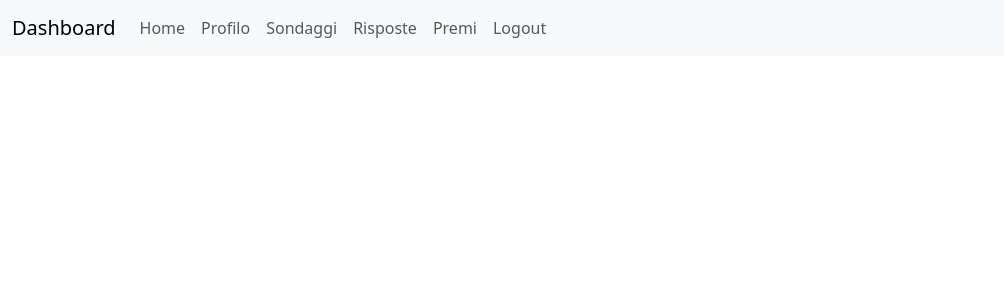
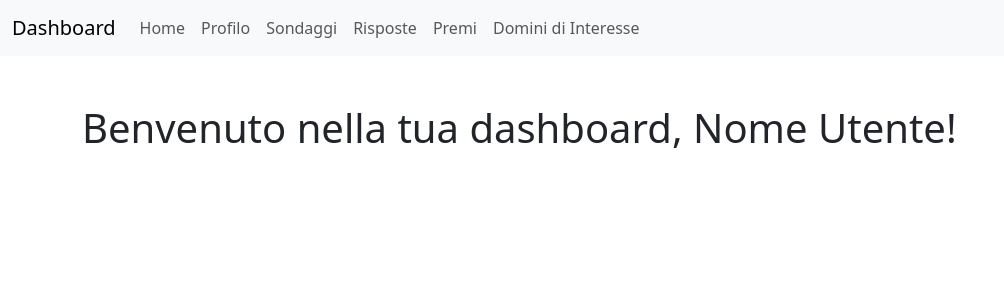
Before and after one commit to Gio-12/SurveyOnFly, a PHP site: page /dashboard.php in a window 1280 px wide. Shown: the top 300 px of the page, without its empty margins (0-1004 px from the left). Run offline with PHP 8.4, Linux system fonts and the light colour scheme.

Commit message:
dashborad

```diff
--- a/dashboard.php
+++ b/dashboard.php
@@ -1,44 +1,43 @@
 <?php
-//session_start();
-//
-//// Verifica se l'utente è autenticato
-///*if (!isset($_SESSION["user"])) {
-//    header("Location: login.php"); // Reindirizza l'utente alla pagina di login se non è autenticato
-//    exit();
-//}*/
-//
-//// Includi il file di connessione al database e le procedure
-//include "db/connect.php";
-//
-//// Simulazione dei dati dell'utente (sostituiscili con i tuoi dati reali)
-//$user = [
-//    "id" => 1,
-//    "nome" => "Nome Utente",
-//    // Aggiungi altri dati dell'utente qui
-//];
-//
-//// Esegui le procedure per ottenere i dati necessari
-//
-//// Esempio di chiamata a una procedura per ottenere la lista dei domini di interesse
-//$stmt = $pdo->prepare("CALL getListDominioUtente(:userId)");
-//$stmt->bindParam(":userId", $user["id"], PDO::PARAM_INT);
-//$stmt->execute();
-//$dominiInteresse = $stmt->fetchAll(PDO::FETCH_ASSOC);
-//
-//// Chiudi la connessione al database
-//$pdo = null;
-//
+global $pdo;
+session_start();
+
+// Verifica se l'utente è autenticato
+/*if (!isset($_SESSION["user"])) {
+    header("Location: login.php"); // Reindirizza l'utente alla pagina di login se non è autenticato
+    exit();
+}*/
+
+// Includi il file di connessione al database e le procedure
+include "db/connect.php";
+
+// Simulazione dei dati dell'utente (sostituiscili con i tuoi dati reali)
+$user = [
+    "id" => 1,
+    "nome" => "Nome Utente",
+    "tipo" => "premium" // Tipo utente: "premium", "amministratore" o altro
+    // Aggiungi altri dati dell'utente qui
+];
+
+// Esegui le procedure per ottenere i dati necessari
+
+// Esempio di chiamata a una procedura per ottenere la lista dei domini di interesse
+/*if ($user["tipo"] === "premium") {
+    $stmt = $pdo->prepare("CALL DONEgetListDominioUtente(:userId)");
+    $stmt->bindParam(":userId", $user["id"], PDO::PARAM_INT);
+    $stmt->execute();
+    $dominiInteresse = $stmt->fetchAll(PDO::FETCH_ASSOC);
+}*/
+
 ?>
 <!DOCTYPE html>
 <html lang="it">
-
 <head>
     <meta charset="utf-8">
     <title>Dashboard</title>
     <link href="https://cdn.jsdelivr.net/npm/bootstrap@5.3.2/dist/css/bootstrap.min.css" rel="stylesheet" integrity="sha384-T3c6CoIi6uLrA9TneNEoa7RxnatzjcDSCmG1MXxSR1GAsXEV/Dwwykc2MPK8M2HN" crossorigin="anonymous">
     <script src="https://cdn.jsdelivr.net/npm/bootstrap@5.3.2/dist/js/bootstrap.bundle.min.js" integrity="sha384-C6RzsynM9kWDrMNeT87bh95OGNyZPhcTNXj1NW7RuBCsyN/o0jlpcV8Qyq46cDfL" crossorigin="anonymous"></script>
 </head>
-
 <body>
 <nav class="navbar navbar-expand-lg navbar-light bg-light">
     <div class="container-fluid">
@@ -63,27 +62,19 @@
                 <li class="nav-item">
                     <a class="nav-link" href="#">Premi</a>
                 </li>
-                    <!-- Aggiungi altri collegamenti per le tue operazioni utente qui -->
-                </ul>
-                <ul class="navbar-nav ml-auto">
                 <li class="nav-item">
-                        <!--                    <a class="nav-link" href="#">Benvenuto, --><?php //echo $user["nome"];
-                                                                                            ?><!--</a>-->
+                    <a class="nav-link" href="#">Domini di Interesse</a>
                 </li>
-                    <li class="nav-item">
-                        <a class="nav-link" href="logout.php">Logout</a>
-                    </li>
+
             </ul>
         </div>
     </div>
 </nav>
 
 <div class="container mt-5">
-        <!--    <h1>Benvenuto nella tua dashboard, --><?php //echo $user["nome"];
-                                                        ?><!--!</h1>-->
+    <h1>Benvenuto nella tua dashboard, <?php echo $user["nome"]; ?>!</h1>
     <!-- Qui puoi inserire il contenuto della tua dashboard -->
 </div>
 
 </body>
-
 </html>
```
Lines whose indentation alone changed are shown as unchanged.
